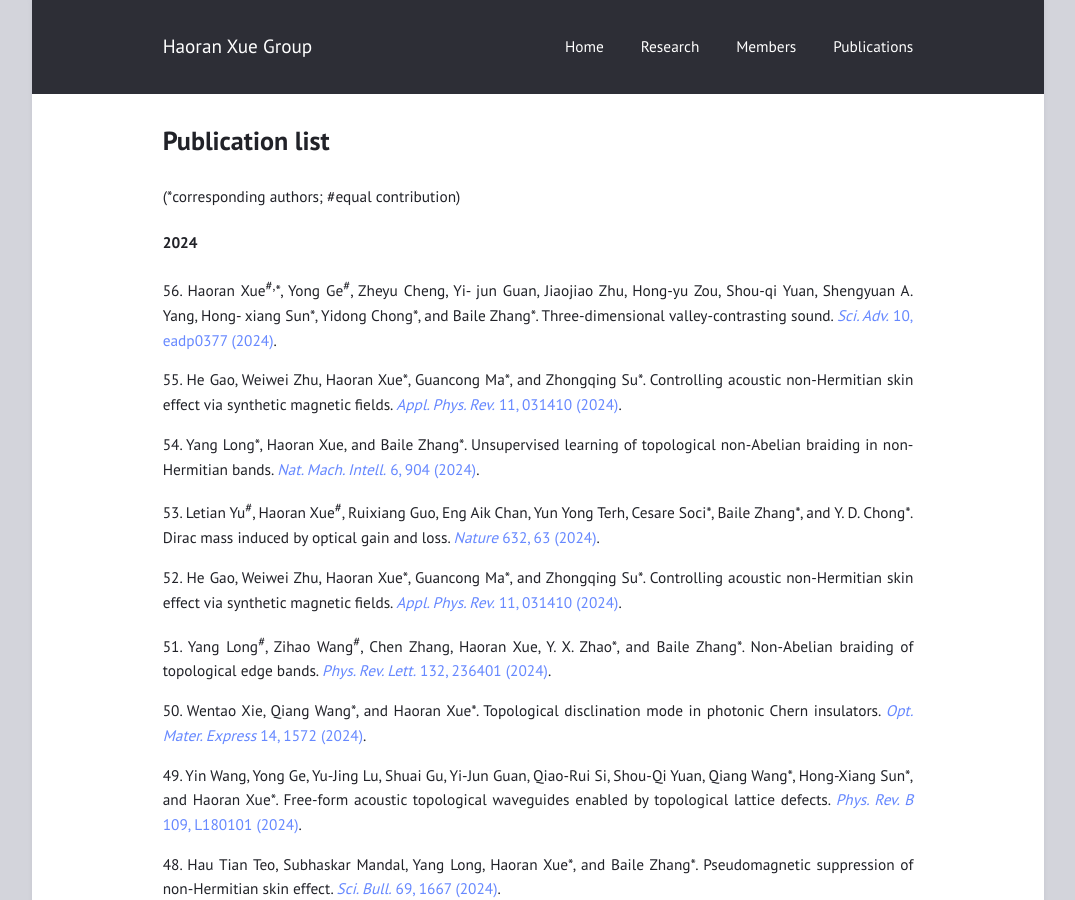
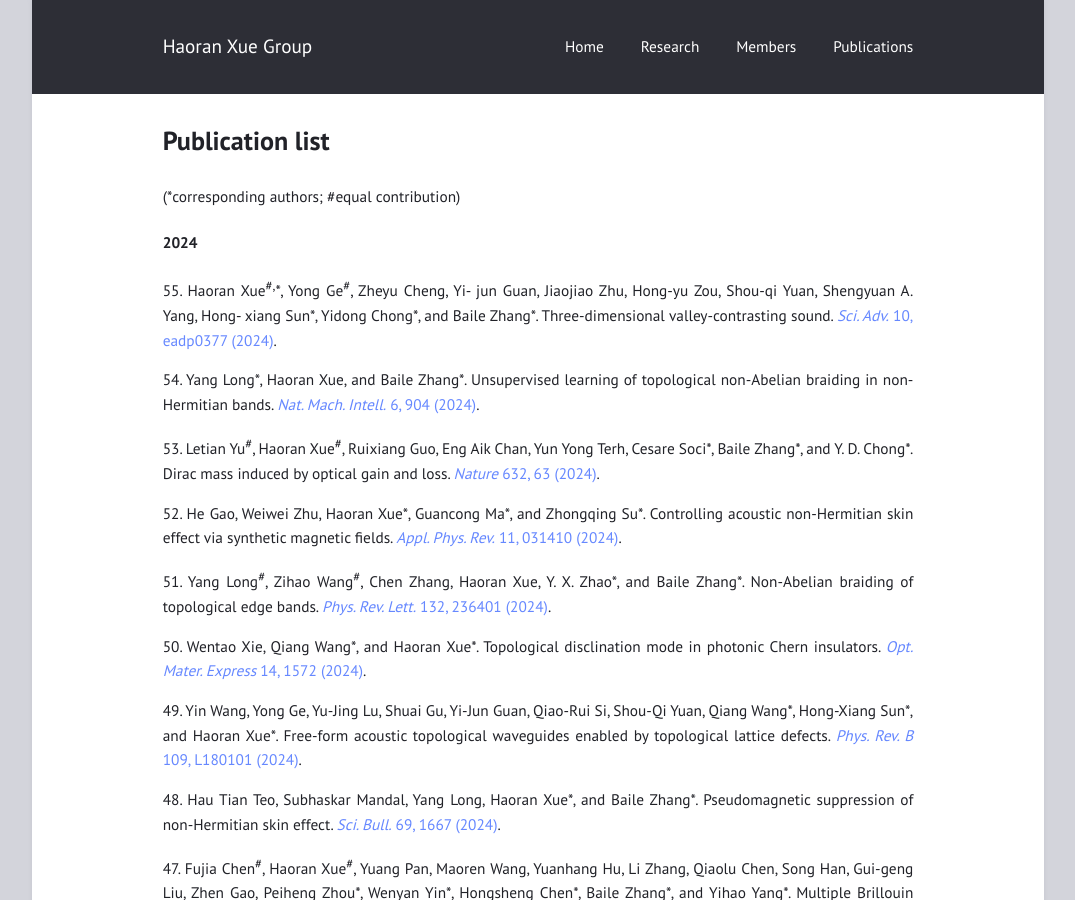
Before and after one commit to haoran-group/haoran-group.github.io, a Jekyll site: the page built from paper.md, in a window 1280 px wide and 900 px high. Shown: the whole window, without its empty margins (102-1177 px from the left). Built offline with Jekyll 4.4.1, drawn with Linux system fonts in a browser that asks for light colours.

Commit message:
Update paper.md

```diff
--- a/paper.md
+++ b/paper.md
@@ -7,9 +7,7 @@
 
 #### 2024
 
-56\. Haoran Xue<sup>#,</sup>\*, Yong Ge<sup>#</sup>, Zheyu Cheng, Yi- jun Guan, Jiaojiao Zhu, Hong-yu Zou, Shou-qi Yuan, Shengyuan A. Yang, Hong- xiang Sun\*, Yidong Chong\*, and Baile Zhang\*. Three-dimensional valley-contrasting sound. [*Sci. Adv.* 10, eadp0377 (2024)](https://doi.org/10.1126/sciadv.adp0377).
-
-55\. He Gao, Weiwei Zhu, Haoran Xue\*, Guancong Ma\*, and Zhongqing Su\*. Controlling acoustic non-Hermitian skin effect via synthetic magnetic fields. [*Appl. Phys. Rev.* 11, 031410 (2024)](https://doi.org/10.1063/5.0213867).
+55\. Haoran Xue<sup>#,</sup>\*, Yong Ge<sup>#</sup>, Zheyu Cheng, Yi- jun Guan, Jiaojiao Zhu, Hong-yu Zou, Shou-qi Yuan, Shengyuan A. Yang, Hong- xiang Sun\*, Yidong Chong\*, and Baile Zhang\*. Three-dimensional valley-contrasting sound. [*Sci. Adv.* 10, eadp0377 (2024)](https://doi.org/10.1126/sciadv.adp0377).
 
 54\. Yang Long\*, Haoran Xue, and Baile Zhang\*. Unsupervised learning of topological non-Abelian braiding in non-Hermitian bands. [*Nat. Mach. Intell.* 6, 904 (2024)](https://doi.org/10.1038/s42256-024-00871-1).
 
```
